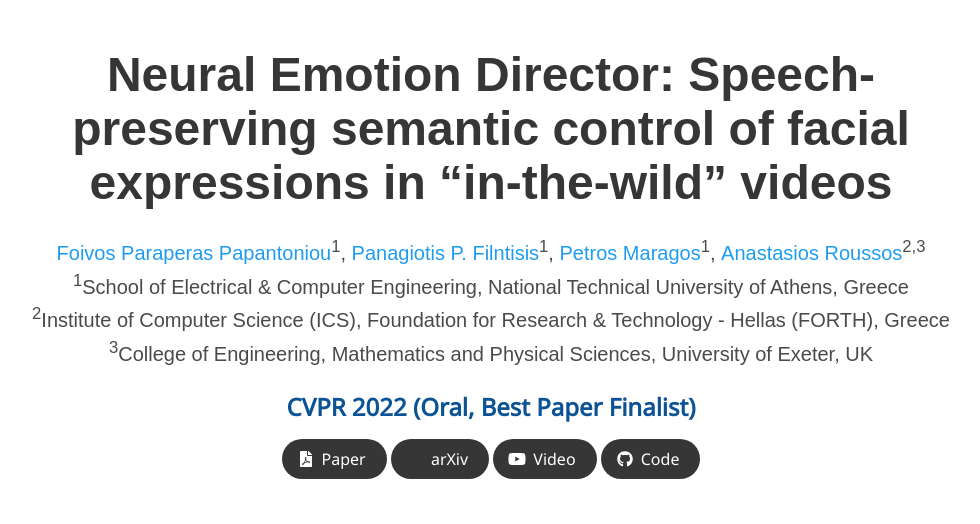
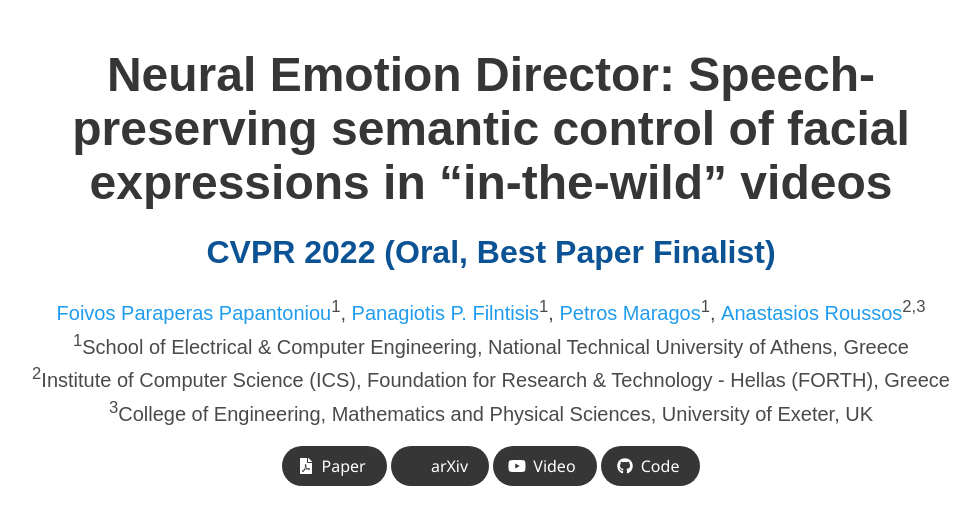
Before and after one commit to foivospar/foivospar.github.io, a Jekyll site: the page NED/index.html, which Jekyll copies as it is, in a window 1280 px wide, cut to the strip 0-524 px from the top of the page. Shown: the whole strip, without its empty margins (149-1129 px from the left). Built offline with Jekyll 4.4.1, drawn with Linux system fonts in a browser that asks for light colours; nearby versions of some CDN libraries; some web fonts are replaced; library files that are not in the unit come from our copies; a style sheet for code colours, icons or effects is not loaded.

Commit message:
update publications

```diff
--- a/NED/index.html
+++ b/NED/index.html
@@ -34,6 +34,7 @@
       <div class="columns is-centered">
         <div class="column has-text-centered">
           <h1 class="title is-1 publication-title">Neural Emotion Director: Speech-preserving semantic control of facial expressions in “in-the-wild” videos</h1>
+          <h2 class="title is-3 publication-venue">CVPR 2022 (Oral, Best Paper Finalist)</h2>
           <div class="is-size-5 publication-authors">
             <span class="author-block">
               <a href="https://foivospar.github.io/">Foivos Paraperas Papantoniou</a><sup>1</sup>,</span>
@@ -52,11 +53,6 @@
             <span class="author-block"><sup>2</sup>Institute of Computer Science (ICS), Foundation for Research & Technology - Hellas (FORTH), Greece</span>
             <span class="author-block"><sup>3</sup>College of Engineering, Mathematics and Physical Sciences, University of Exeter, UK</span>
           </div>
-          <br>
-          <span class="author-block">
-            <h1 class="title is-size-4  publication-venue">CVPR 2022 (Oral, Best Paper Finalist)</h1>
-          </span>
-          <br>
 
           <div class="column has-text-centered">
             <div class="publication-links">
--- a/NED/static/css/index.css
+++ b/NED/static/css/index.css
@@ -57,8 +57,7 @@ body {
 
 .publication-venue {
     color: #0b5394;
-    width: fit-content;
-    font-weight: bold;
+    font-family: 'Google Sans', sans-serif;
 }
 
 .publication-awards {
--- a/Relightify/index.html
+++ b/Relightify/index.html
@@ -34,6 +34,7 @@
       <div class="columns is-centered">
         <div class="column has-text-centered">
           <h1 class="title is-1 publication-title">Relightify: Relightable 3D Faces from a Single Image via Diffusion Models</h1>
+          <h2 class="title is-3 publication-venue">ICCV 2023</h2>
           <div class="is-size-5 publication-authors">
             <span class="author-block">
               <a href="https://foivospar.github.io/">Foivos Paraperas Papantoniou</a><sup>1,2</sup>,</span>
--- a/Relightify/static/css/index.css
+++ b/Relightify/static/css/index.css
@@ -56,9 +56,8 @@ body {
 }
 
 .publication-venue {
-    color: #555;
-    width: fit-content;
-    font-weight: bold;
+    color: #0b5394;
+    font-family: 'Google Sans', sans-serif;
 }
 
 .publication-awards {
--- a/_layouts/bib.html
+++ b/_layouts/bib.html
@@ -117,7 +117,7 @@
         {%- elsif thesis contains entry.type -%}
           {%- capture entrytype -%}<em>{{entry.school}}</em> {%- endcapture -%}
         {%- elsif arxiv contains entry.type -%}
-          {%- capture entrytype -%}<em>arXiv</em> {%- endcapture -%}
+          {%- capture entrytype -%}<em>ICCV</em> {%- endcapture -%}
         {%- else -%}
           {%- capture entrytype -%}{%- endcapture -%}
         {%- endif -%}
```
